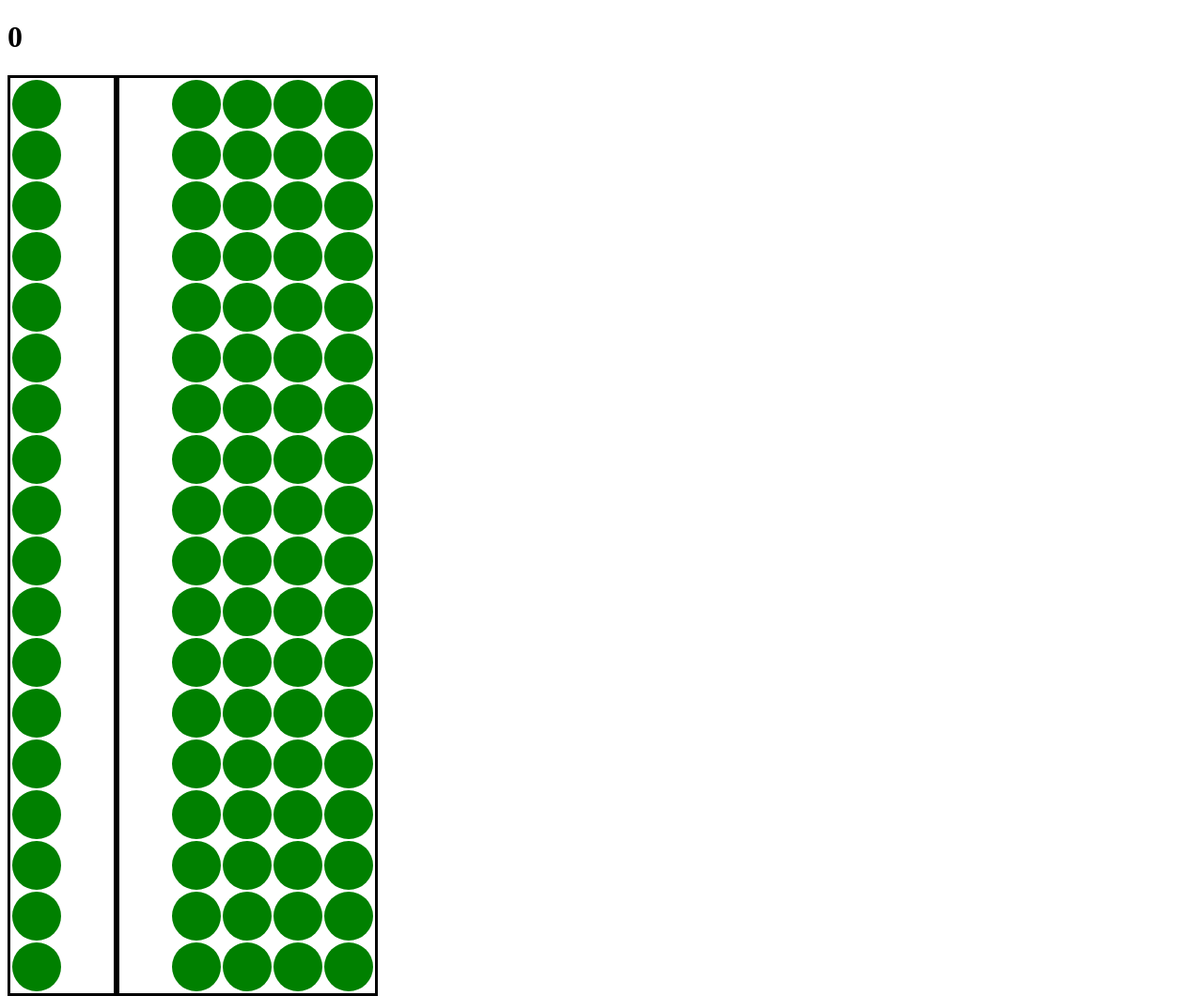
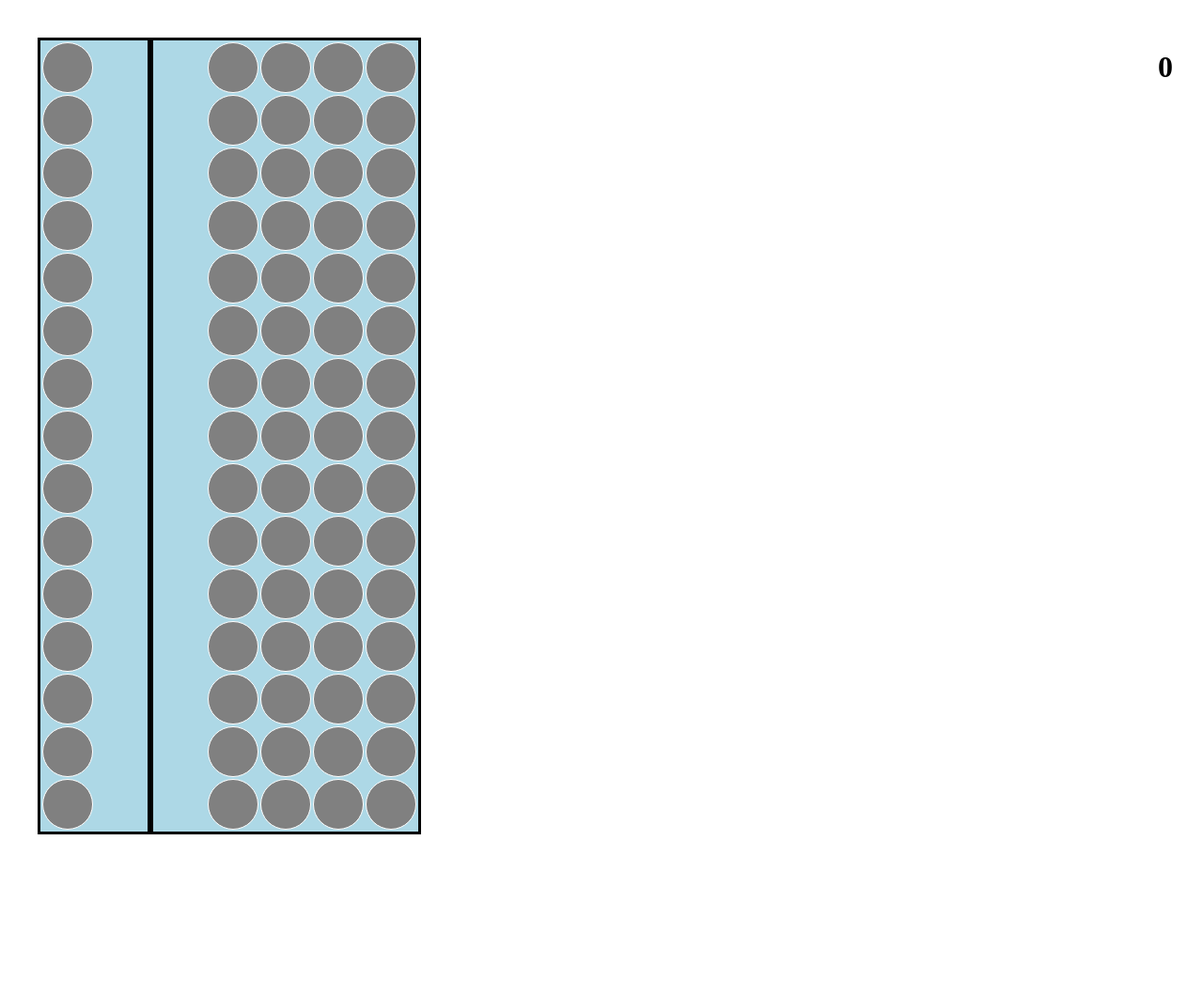
Before and after one commit to joewrotehaikus/soroban, a plain HTML site: page index.html in a window 1280 px wide. Shown: the whole page at 94% size. After the commit the page ends 920 px from the top, so only its background shows below. Drawn offline with Linux system fonts and the light colour scheme.

Commit message:
Add files via upload

```diff
--- a/abacus.css
+++ b/abacus.css
@@ -1,19 +1,30 @@
 table {
     float: left;
     border: 3px solid black;
+    background-color: lightblue;
+    margin: 2rem 0;
 }
 
-tr {
-    border: 1px solid black;
+table#byFive {
+    margin-left: 2rem;
 }
 
 td {
     width: 50px;
     height: 50px;
-    background-color: green;
+    background-color: grey;
     border-radius: 50%;
+    border: 1px solid white;
+    margin: .5rem;
 }
 
 .blank {
-    background-color: white;
+    opacity: 0;
 }
+
+#number {
+    position: fixed;
+    right: 2rem;
+    top: 2rem;
+    background-color: rgba(255,255,255, .5);
+}
--- a/abacus.js
+++ b/abacus.js
@@ -1,3 +1,5 @@
+const NUM_ROWS = 15;
+
 let thisRowEquals = (tableId, rowIndex, beadIndex) => {
     if (tableId === 'byOne') {
         return 10**rowIndex * beadIndex;
@@ -6,14 +8,17 @@ let thisRowEquals = (tableId, rowIndex, beadIndex) => {
         if (beadIndex === 0) return 10**rowIndex *  5;
         return 0;
     }
+    return 0;
 }
 
 let totalAbacus = (rows) => {
     let rtnNumber = 0;
-    rows.forEach(row => {
+    rows.forEach((row, index) => {
+        let table = row.parentElement.parentElement;
         blank = row.querySelector('.blank');
-        let [tableId, rowIndex, beadIndex] = identifyBlankBead(blank);
-        rtnNumber += thisRowEquals(tableId, rowIndex, beadIndex);
+        let rowIndex = index >= NUM_ROWS ? index - NUM_ROWS : index;
+        beadIndex = [...row.children].indexOf(blank);
+        rtnNumber += thisRowEquals(table.id, rowIndex, beadIndex);
     });
     return rtnNumber;
 }
@@ -29,13 +34,15 @@ let identifyBlankBead = (beardTD) => {
 let allRows = document.querySelectorAll('tr');
 allRows.forEach(row => {
     row.addEventListener('click', e => {
+        let [tableId, rowNumber, beadNumber] = identifyBlankBead(e.target);
         let row = e.target.parentElement;
         let currentBlank = row.querySelector('.blank');
         currentBlank.classList.remove('blank');
         e.target.classList.add('blank');
-        numberHeader.textContent = totalAbacus(allRows);
+        numberHeader.textContent = totalAbacus(allRows)
+            .toString().replace(/(\d)(?=(\d{3})+(?!\d))/g, '$1,');
     });
 });
 
 let numberHeader = document.getElementById('number');
-numberHeader.textContent = totalAbacus(allRows);
+numberHeader.textContent = 0;
--- a/index.html
+++ b/index.html
@@ -2,24 +2,14 @@
 <html>
 <head>
     <title>Abacus</title>
+    <meta name="author" content="Joe Roper" />
+    <meta name="viewport" content="width=device-width, initial-scale=1.0" />
     <link rel="stylesheet" href="abacus.css" />
     <script src="abacus.js" defer></script>
 </head>
 <body>
     <h1 id="number"></h1>
     <table id="byFive">
-        <tr>
-            <td></td>
-            <td class="blank"></td>
-        </tr>
-        <tr>
-            <td></td>
-            <td class="blank"></td>
-        </tr>
-        <tr>
-            <td></td>
-            <td class="blank"></td>
-        </tr>
         <tr>
             <td></td>
             <td class="blank"></td>
@@ -188,27 +178,6 @@
             <td></td>
             <td></td>
         </tr>
-        <tr>
-            <td class="blank"></td>
-            <td></td>
-            <td></td>
-            <td></td>
-            <td></td>
-        </tr>
-        <tr>
-            <td class="blank"></td>
-            <td></td>
-            <td></td>
-            <td></td>
-            <td></td>
-        </tr>
-        <tr>
-            <td class="blank"></td>
-            <td></td>
-            <td></td>
-            <td></td>
-            <td></td>
-        </tr>
     </table>
 </body>
 </html>
```
